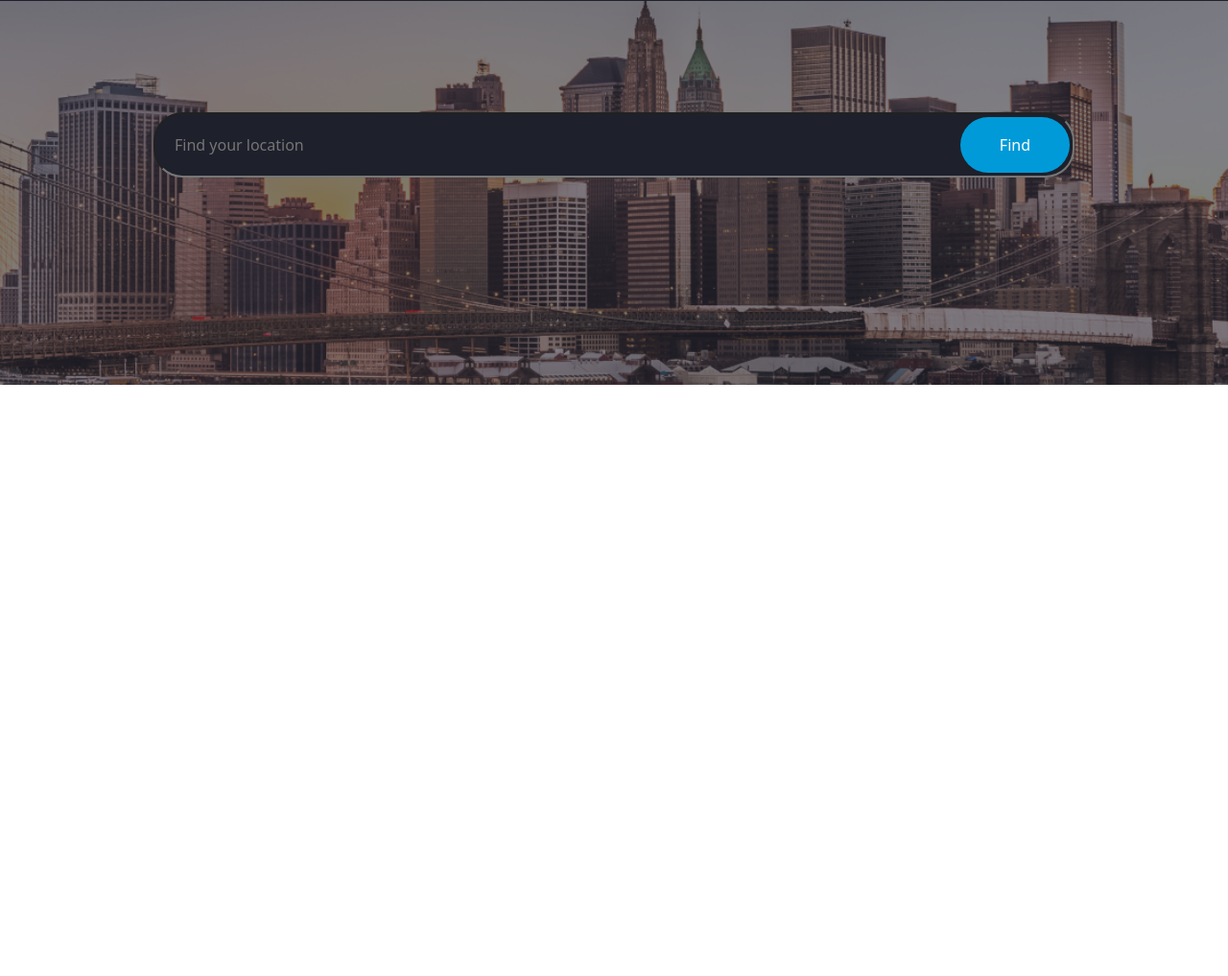
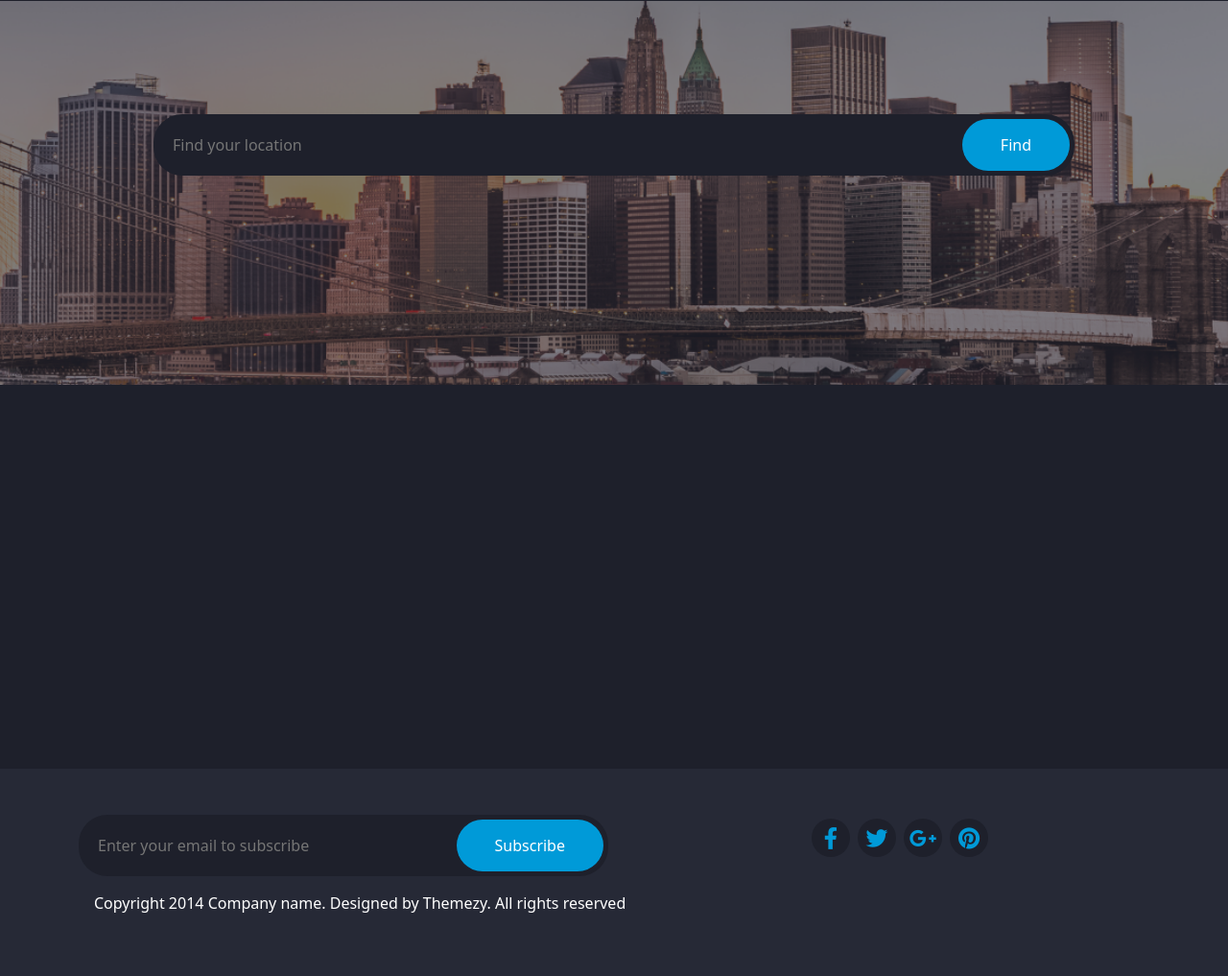
Before and after one commit to Mmy2000/weather_app, a plain HTML site: page index.html in a window 1280 px wide. Shown: the part 162-1179 px from the top of the page at 96% size. Before the commit the page ends 800 px from the top, so only its background shows below. Drawn offline with Linux system fonts and the light colour scheme.

Commit message:
creating footer

```diff
--- a/css/style.css
+++ b/css/style.css
@@ -37,6 +37,7 @@ nav ul .active{
     background: #1e202b;
     color: white;
     border-radius: 30px;
+    border: none;
 }
 .home .btn-style{
     position: absolute;
@@ -47,6 +48,7 @@ nav ul .active{
     background: #009ad8;
     border-radius: 30px;
     color: white;
+    border: none;
 }
 .home input:focus{
     box-shadow: none;
@@ -55,3 +57,51 @@ nav ul .active{
 .demo{
     bottom: 50px;
 }
+.forecast-table{
+    height: 50vh;
+    background-color: #1e202b;
+}
+footer input{
+    width: 100%;
+    padding: 20px 50px 20px 20px;
+    background: #1e202b;
+    color: white;
+    border-radius: 30px;
+    border: none;
+}
+footer input:focus{
+    box-shadow: none;
+    outline: 0;
+}
+footer .btn-style-2{
+    position: absolute;
+    top: 5px;
+    right: 5px;
+    bottom: 5px;
+    padding: 0 40px;
+    background: #009ad8;
+    border-radius: 30px;
+    color: white;
+    border: none;
+}
+footer .icons i{
+    width: 40px;
+    height: 40px;
+    display: inline-block;
+    border-radius: 50%;
+    background: #1e202b;
+    color: #009ad8;
+    text-align: center;
+    line-height: 1.8;
+    -webkit-transition: 0.3s ease;
+    transition: 0.3s ease;
+    font-size: 20px;
+    font-size: 1.4285714286em;
+}
+footer .icons i:hover{
+    background: #009ad8;
+    color: white;
+}
+footer{
+    background: #262936;
+}
--- a/index.html
+++ b/index.html
@@ -64,7 +64,7 @@
 		</div>
 
 	</section>
-	<div class="forecast-table">
+	<div class="forecast-table ">
 		<div class="container">
 			<div class="forecast-container" id="forecast">
 
@@ -73,6 +73,29 @@
 			</div>
 		</div>
 	</div>
+	<footer class="p-5">
+		<div class="container">
+			<div class="row">
+				<div class="col-md-8 ">
+					<div class="position-relative w-75">
+						<input type="text" placeholder="Enter your email to subscribe">
+						<button class=" btn-style-2">Subscribe</button>
+					</div>
+					<div class="m-3">
+						<p class="text-white">Copyright 2014 Company name. Designed by Themezy. All rights reserved</p>
+					</div>
+				</div>
+				<div class="col-md-4">
+					<div class="icons d-flex">
+						<a href="#"><i class="fa-brands fa-facebook-f m-1"></i></a>
+						<a href="#"><i class="fa-brands fa-twitter m-1"></i></a>
+						<a href="#"><i class="fa-brands fa-google-plus-g m-1"></i></a>
+						<a href="#"><i class="fa-brands fa-pinterest m-1"></i></a>
+					</div>
+				</div>
+			</div>
+		</div>
+	</footer>
 
 	<script src="js/bootstrap.bundle.min.js"></script>
 	<script src="js/index.js"></script>
```
